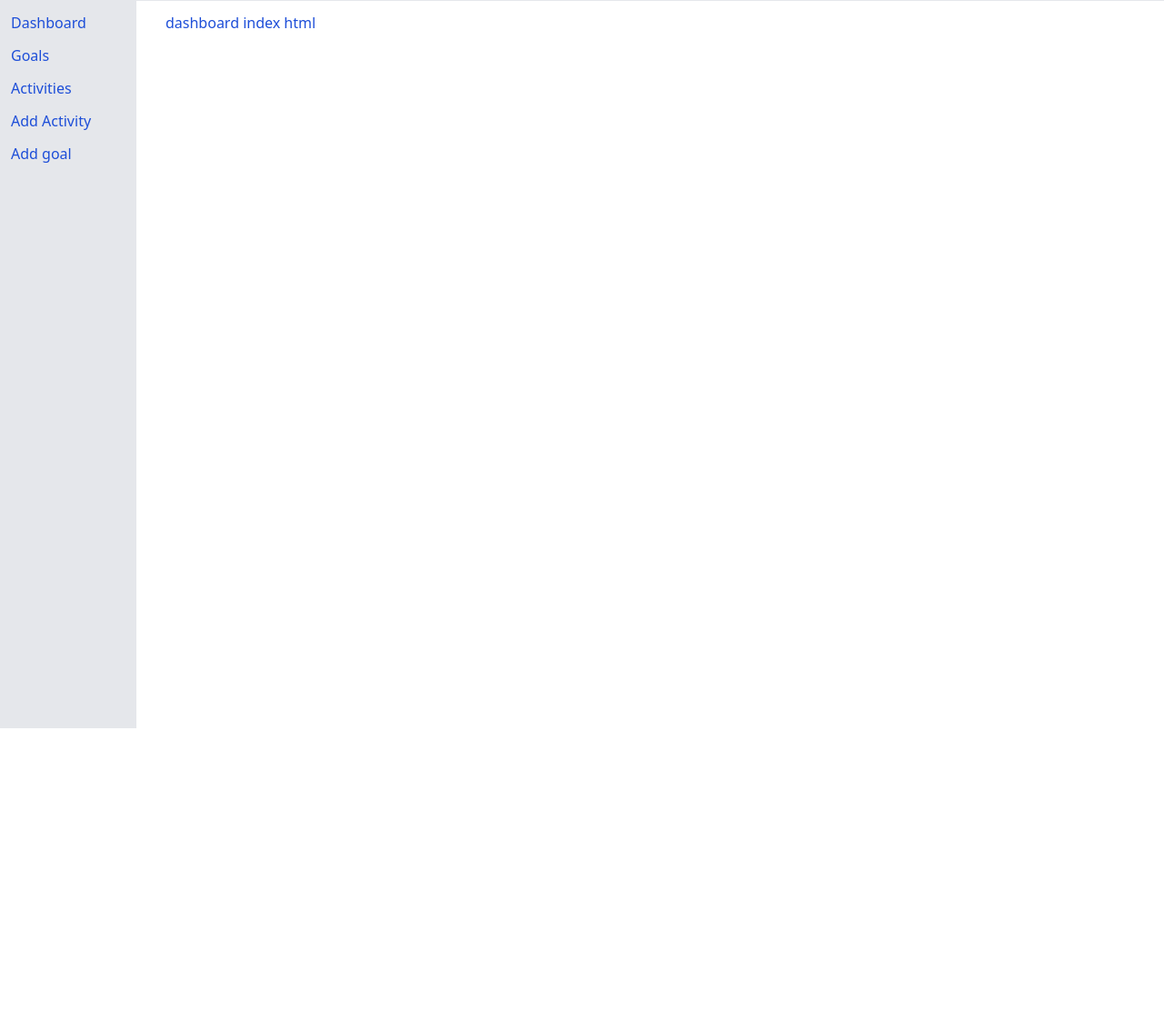
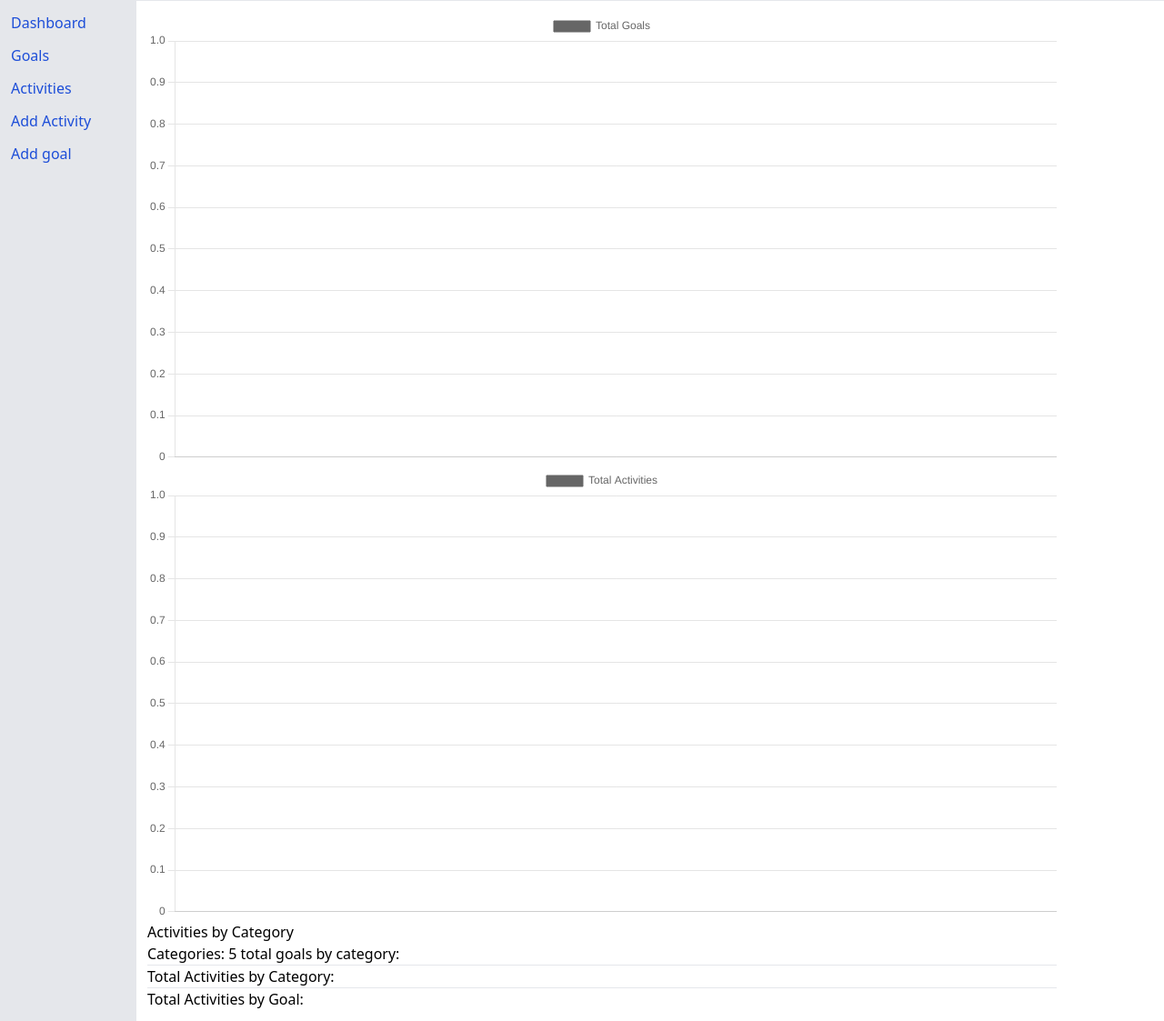
Before and after one commit to Cmmh1101/daily-tracker, a Django app: page / in a window 1280 px wide. Shown: the part 40-1163 px from the top of the page at 91% size. Before the commit the page ends 841 px from the top, so only its background shows below. Run offline with Django 4.2, Linux system fonts and the light colour scheme; the visitor is signed in with stand-in values (Sample User, id 1); data that the repository does not hold is empty; style sheets or scripts are compiled from the project's sources; some libraries are stand-ins or nearby versions.

Commit message:
initial harts js

```diff
--- a/dashboard/templates/dashboard/index.html
+++ b/dashboard/templates/dashboard/index.html
@@ -1,4 +1,116 @@
 {% extends 'dashboard/layout.html' %}
+{% block script %}
+    <script src="https://cdn.jsdelivr.net/npm/chart.js"></script>
+{% endblock %}
+
 {% block body %}
-    <h1 class="pl-5 text-blue-700">dashboard index html</h1>
-{% endblock body %}
+    <canvas id="goalCategoriesChart" width="800" height="400"></canvas>
+    <canvas id="activitiesByGoalsChart" width="800" height="400"></canvas>
+
+<div class="container">
+    <h2>Activities by Category</h2>
+    <div class="">
+       Categories: {{ total_categories }}
+       total goals by category:
+       <ul>
+        {% for item in goals_by_category %}
+        <li>{{ item.category }}: {{item.total}}</li>
+        {% endfor %}
+       </ul>
+       <hr>
+       <h2>Total Activities by Category:</h2>
+        <ul>
+            {% for item in activities_by_category %}
+            <li>{{ item.linked_goal__category }}: {{ item.total }}</li>
+            {% endfor %}
+        </ul>
+        <hr>
+        <h2>Total Activities by Goal:</h2>
+        <ul>
+            {% for item in activities_by_goal %}
+            <li>
+                {{ item.linked_goal__title }} - Total Activities: {{ item.total }}
+            </li>
+            {% endfor %}
+        </ul>
+
+    </div>
+</div>
+<script>
+    // Desired category colors
+    const categoryColors = {
+        'professional': '#3498db',
+        'personal': '#27ae60',
+        'development': '#f39c12',
+        'faith': '#e74c3c',
+        'charity': '#f1c40f',
+    };
+
+    // Goals by Categories Chart
+    const goalCategories = [{% for item in goals_by_category %}"{{ item.category }}",{% endfor %}];
+    const goalCounts = [{% for item in goals_by_category %}{{ item.total }},{% endfor %}];
+    const goalColors = goalCategories.map(category => categoryColors[category]);  // Assign colors based on category
+
+    const goalCategoriesChart = document.getElementById('goalCategoriesChart').getContext('2d');
+    const goalsByCategoriesChart = new Chart(goalCategoriesChart, {
+        type: 'bar',
+        data: {
+            labels: goalCategories,
+            datasets: [{
+                label: 'Total Goals',
+                data: goalCounts,
+                backgroundColor: goalColors,  // Use assigned colors
+                borderColor: goalColors,  // Use assigned colors
+                borderWidth: 1
+            }]
+        },
+        options: {
+            scales: {
+                y: {
+                    beginAtZero: true
+                }
+            }
+        }
+    });
+
+    const activityGoals = [
+    {% for item in activities_by_goal %}
+    {
+        name: "{{ item.linked_goal__title }}",
+        count: {{ item.total }},
+        category: "{{ item.linked_goal__category }}",
+    },
+    {% endfor %}
+];
+
+// Activities by Goals Chart
+const goalTitles = activityGoals.map(function(goal) { return goal.name; });
+const activityCounts = activityGoals.map(function(goal) { return goal.count; });
+const goalColorsMap = activityGoals.map(function(goal) { return categoryColors[goal.category]; });
+
+const activitiesByGoalsChart = document.getElementById('activitiesByGoalsChart').getContext('2d');
+const activitiesByGoals = new Chart(activitiesByGoalsChart, {
+    type: 'bar',
+    data: {
+        labels: goalTitles,
+        datasets: [{
+            label: 'Total Activities',
+            data: activityCounts,
+            backgroundColor: goalColorsMap,  // Use assigned colors
+            borderColor: goalColorsMap,  // Use assigned colors
+            borderWidth: 1
+        }]
+    },
+    options: {
+        scales: {
+            y: {
+                beginAtZero: true
+            }
+        }
+    }
+});
+</script>
+
+
+
+{% endblock %}
--- a/dashboard/views.py
+++ b/dashboard/views.py
@@ -1,18 +1,48 @@
 from django.shortcuts import get_object_or_404, redirect, render
 from django.contrib.auth import authenticate, login, logout
+from django.db.models import Count, F
 from django.contrib.auth.decorators import login_required
 from django.db import IntegrityError
 from django.http import HttpResponse, HttpResponseRedirect
 from django.urls import reverse
 from dashboard.forms import ActivityForm, GoalForm
-from .models import Activity, User, Goal, TYPE_CHOICES, CATEGORY_CHOICES
-
+from .models import Activity, User, Goal, CATEGORY_CHOICES
 
 # Create your views here.
 def index(request):
     if not request.user.is_authenticated:
         return HttpResponseRedirect(reverse("login"))
-    return render(request, "dashboard/index.html")
+    # total categories
+    total_categories = len(CATEGORY_CHOICES)
+
+    # total goals by category
+    goals_by_category = (
+        Goal.objects.filter(user=request.user).values('category')
+        .annotate(total=Count('category'))
+        .order_by('category')
+    )
+
+    # total activities by category
+    activities_by_category = (
+        Activity.objects.filter(user=request.user).values('linked_goal__category')
+        .annotate(total=Count('linked_goal__category'))
+        .order_by('linked_goal__category')
+    )
+
+    activities_by_goal = (
+        Activity.objects.filter(user=request.user).values('linked_goal__id', 'linked_goal__title')
+        .annotate(total=Count('linked_goal__id'))
+        .order_by('linked_goal__id')
+    )
+
+    context = {
+        'total_categories': total_categories,
+        'goals_by_category': goals_by_category,
+        'activities_by_category': activities_by_category,
+        'activities_by_goal': activities_by_goal
+    }
+
+    return render(request, 'dashboard/index.html', context)
 
 def login_view(request):
     if request.method == "POST":
@@ -96,7 +126,6 @@
 def activity_view(request, activity_id):
     if not request.user.is_authenticated:
         return HttpResponseRedirect(reverse("login"))
-    # get_object_or_404 ensures the activity exists, and that the activity belongs to the currently authenticated user.
     activity = get_object_or_404(Activity, id=activity_id, user=request.user)
     return render(request, "dashboard/activity.html", {
         'activity': activity
```
Also changed, not shown: ROADMAP.md (+15 -0 lines), dashboard/templates/dashboard/dashboard.html (added, +13 -0 lines).
